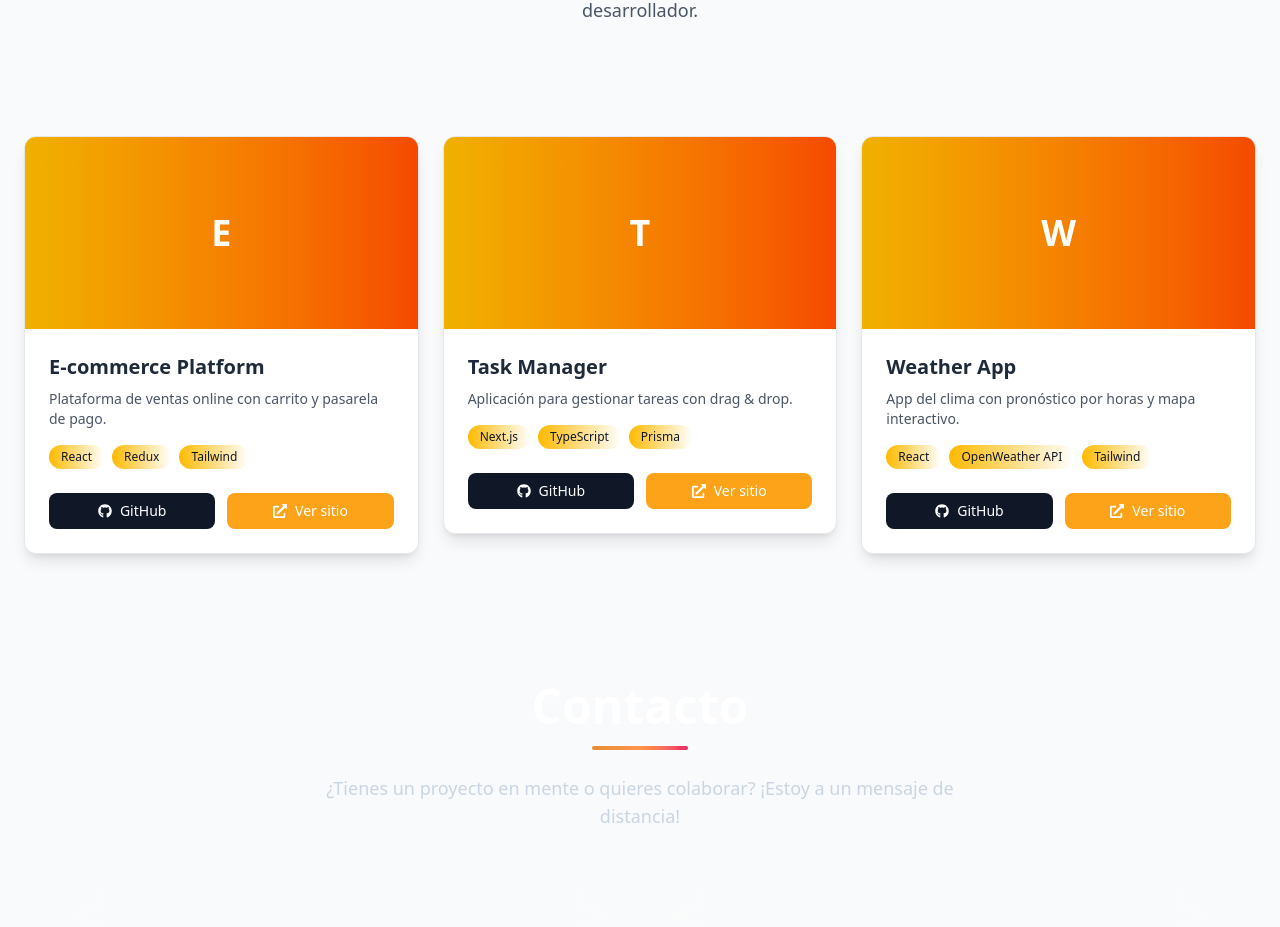
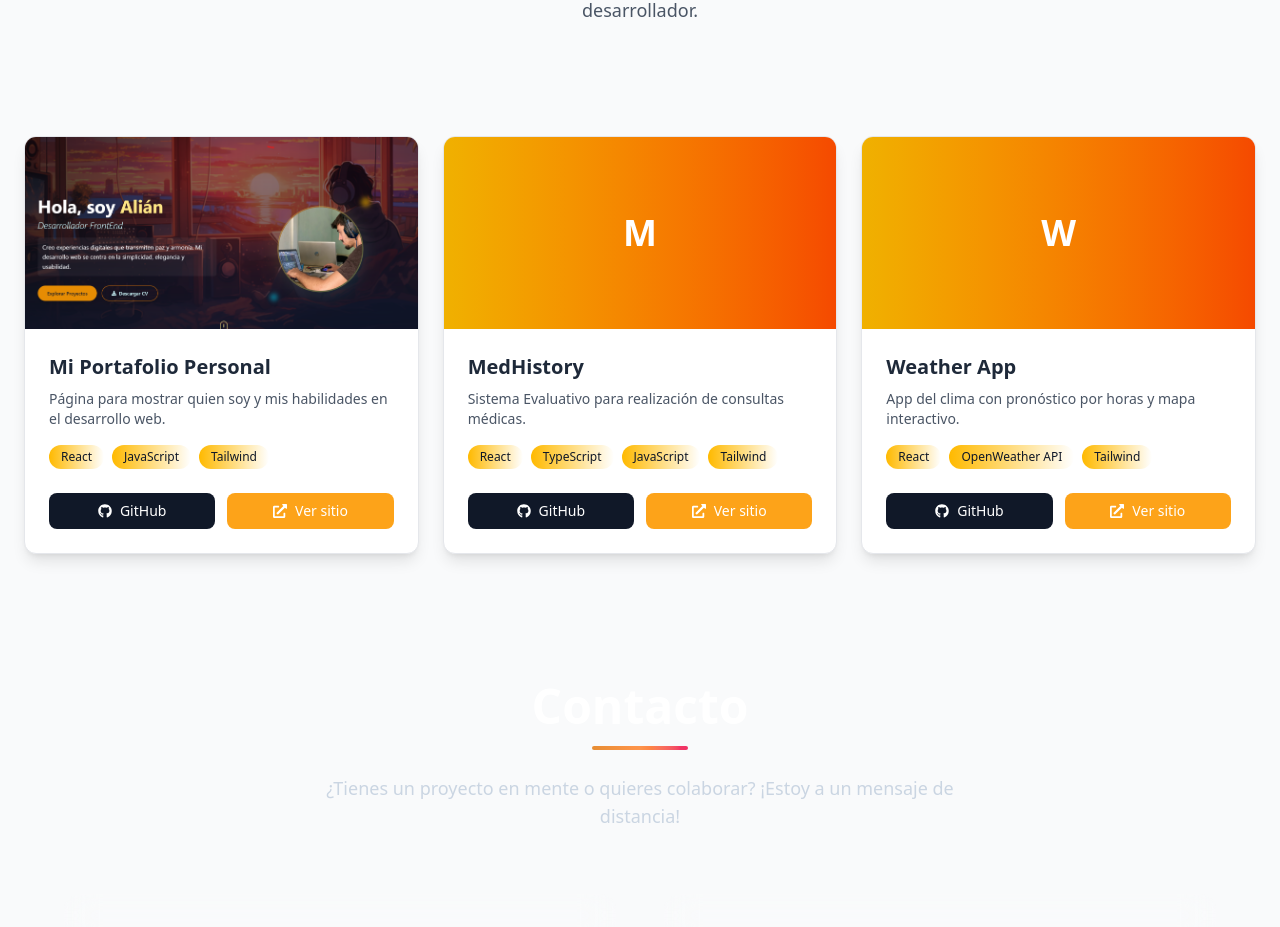
Before and after one commit to MendEz10dev/My-Portfolio, a React (Vite) app: page / in a window 1280 px wide. Shown: the part 2380-3307 px from the top of the page. Built offline with nearby package versions, Linux system fonts and the light colour scheme.

Commit message:
Agregue algunos proyectos y su foto

```diff
--- a/src/pages/HomePage.jsx
+++ b/src/pages/HomePage.jsx
@@ -5,6 +5,7 @@ import { FaReact, FaHtml5, FaCss3Alt, FaGitAlt, FaDownload, FaFigma, FaInstagram
 import { SiJavascript, SiTypescript, SiTailwindcss, SiPostgresql, SiGmail } from 'react-icons/si';
 import { FaEnvelope, FaUser, FaComment, FaPaperPlane, FaGithub, FaLinkedin, FaTwitter, FaLock } from 'react-icons/fa';
 import { motion } from 'framer-motion';
+import { image } from 'framer-motion/client';
 
 const habilidades = [
     {name: "HTML", icon: <FaHtml5 size={40} />, bgColor: "bg-red-600"},
@@ -20,17 +21,18 @@ const habilidades = [
 
 const proyectosData = [
     {
-      nombre: "E-commerce Platform",
-      descripcion: "Plataforma de ventas online con carrito y pasarela de pago.",
-      tecnologias: ["React", "Redux", "Tailwind"],
-      githubUrl: "https://github.com/tuusuario/ecommerce",
-      sitioUrl: "https://ecommerce-demo.com"
+      nombre: "Mi Portafolio Personal",
+      descripcion: "Página para mostrar quien soy y mis habilidades en el desarrollo web.",
+      tecnologias: ["React", "JavaScript", "Tailwind"],
+      githubUrl: "https://github.com/MendEz10dev/My-Portfolio.git",
+      sitioUrl: "https://ecommerce-demo.com",
+      imagen: "src/assets/Portafolio de Alian.png"
     },
     {
-      nombre: "Task Manager",
-      descripcion: "Aplicación para gestionar tareas con drag & drop.",
-      tecnologias: ["Next.js", "TypeScript", "Prisma"],
-      githubUrl: "https://github.com/tuusuario/taskmanager",
+      nombre: "MedHistory",
+      descripcion: "Sistema Evaluativo para realización de consultas médicas.",
+      tecnologias: ["React", "TypeScript", "JavaScript", "Tailwind"],
+      githubUrl: "https://github.com/RudyDanielPro/MedHistory.git",
       sitioUrl: "https://tasks-demo.com"
     },
     {
@@ -448,7 +450,8 @@ export function HomePage() {
                             descripcion={proyecto.descripcion}
                             tecnologias={proyecto.tecnologias}
                             githubUrl={proyecto.githubUrl}
-                            sitioUrl={proyecto.sitioUrl} />
+                            sitioUrl={proyecto.sitioUrl}
+                            imagen={proyecto.imagen} />
                         </motion.div>
                     ))}
             </motion.div>
@@ -604,7 +607,7 @@ export function HomePage() {
                             {/* Botón de envío */}
                             <motion.button
                                 type="submit"
-                                className="w-full group relative px-6 py-4 bg-amber-500/90 hover:bg-amber-600 text-white font-semibold rounded-lg overflow-hidden shadow-lg hover:shadow-[0_0_20px_rgba(255,165,0,0.6)] transition-all duration-300"
+                                className="w-full group relative px-6 py-4 bg-amber-500/90 hover:bg-amber-600 text-white font-semibold rounded-lg overflow-hidden shadow-lg hover:shadow-[0_0_20px_rgba(255,165,0,0.6)] transition-all duration-300 cursor-pointer"
                                 whileHover={{ scale: 1.02 }}
                                 whileTap={{ scale: 0.98 }}
                             >
```
Also changed, not shown: src/assets/Portafolio de Alian.png (added).
